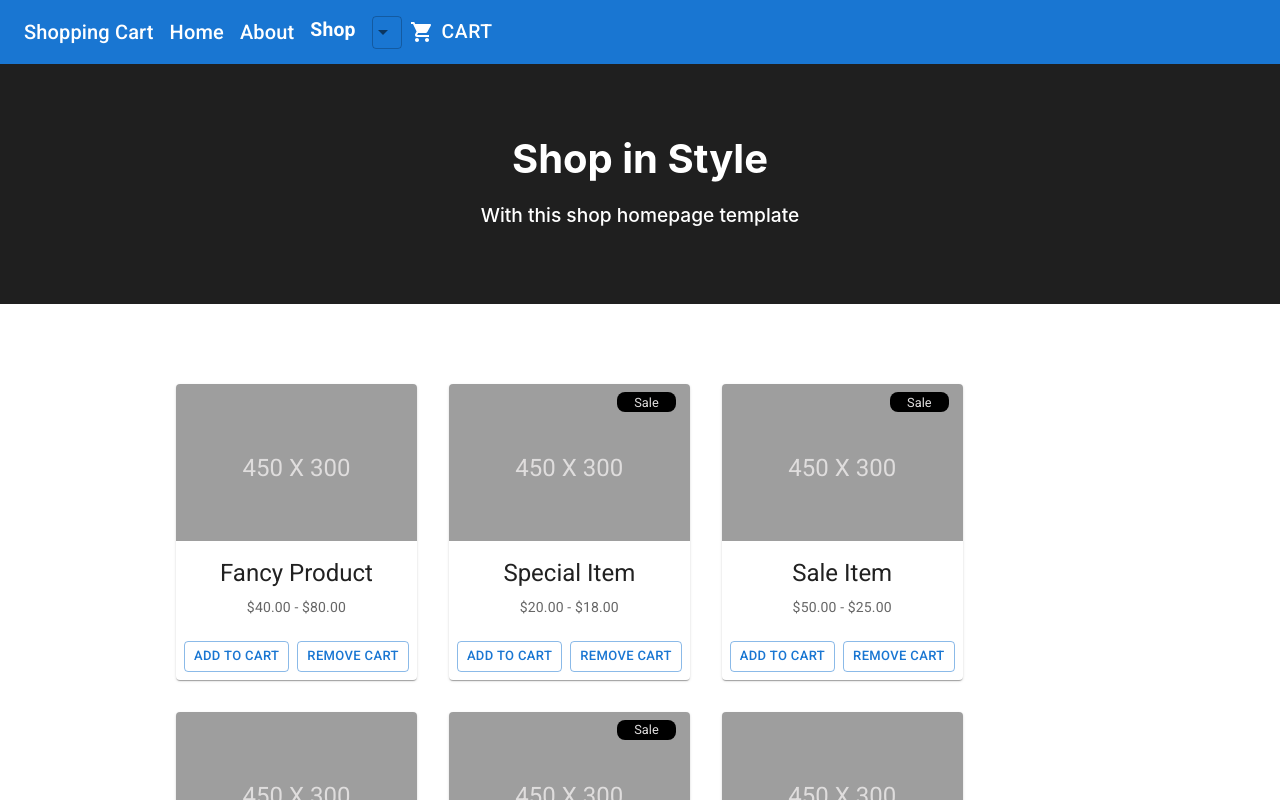
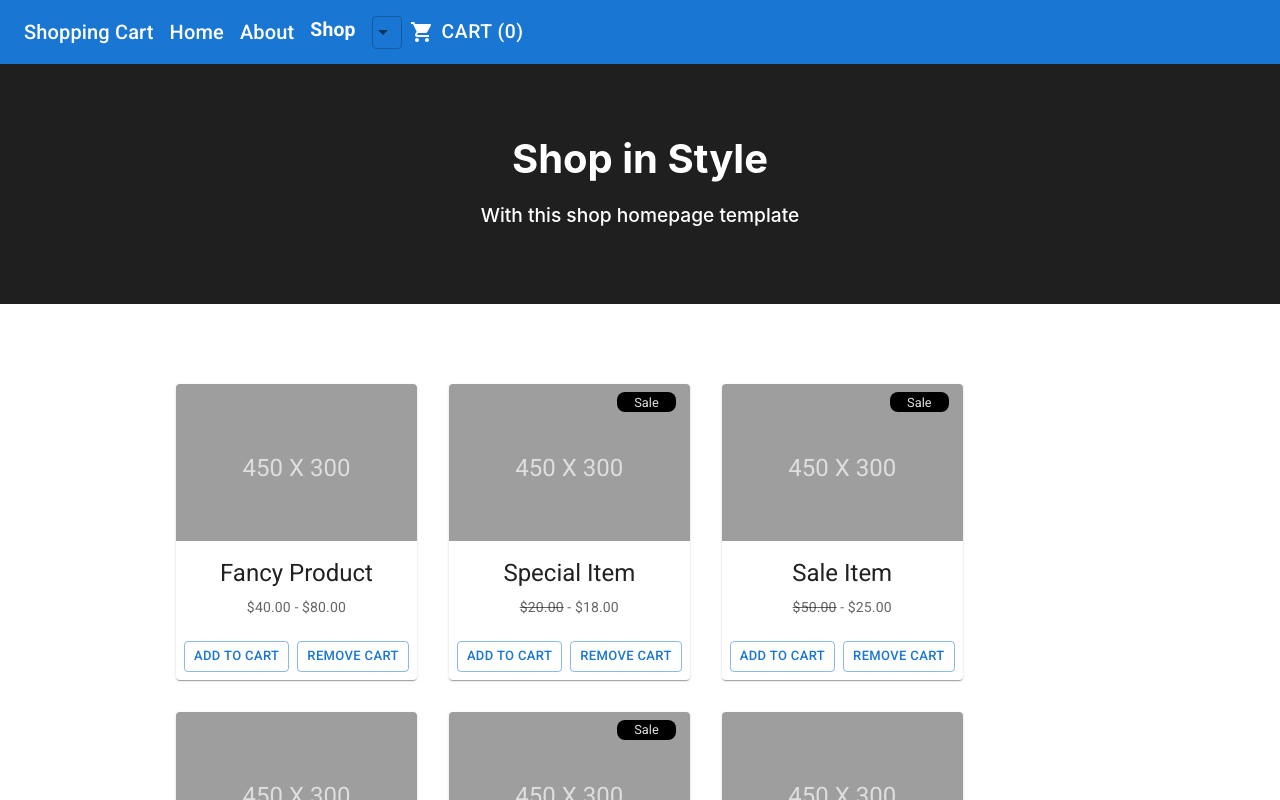
Before and after one commit to Lokesh-Kanna/Guvi_Day-27_Shopping_Cart_Task, a React (Create React App) app: page / in a window 1280 px wide. Shown: the top 800 px of the page. Built offline with nearby package versions, Linux system fonts and the light colour scheme.

Commit message:
Added fully functioning add and remove from cart

```diff
--- a/src/App.js
+++ b/src/App.js
@@ -7,7 +7,6 @@ import CardActions from "@mui/material/CardActions";
 import CardContent from "@mui/material/CardContent";
 import Typography from '@mui/material/Typography';
 import { useState } from "react";
-import ShoppingCartIcon from '@mui/icons-material/ShoppingCart';
 
 function App() {
   const items = [
@@ -52,16 +51,23 @@ function App() {
       price2: "",
     },
   ];
+  const [cart, setCart] = useState(0);
+  const addtocart = () => {
+    setCart(cart + 1);
+  }
+  const removefromcart = () => {
+    setCart(cart-1);
+  }
   return (
     <div className="App">
-      <Navbar />
+      <Navbar cart={cart} />
       <Intro />
-      <Distributer items={items}/>
+      <Distributer items={items} addtocart={addtocart} removefromcart={removefromcart}/>
     </div>
   );
 }
 
-function Distributer({items}) {
+function Distributer({items, addtocart, removefromcart}) {
   return (
       <div id="cardbox">
         {items.map((item) => {
@@ -70,6 +76,8 @@ function Distributer({items}) {
                 product={item.product}
                 price1={item.price1}
                 price2={item.price2}
+                addtocart={addtocart}
+                removefromcart={removefromcart}
                 />
           )
         })}
@@ -77,8 +85,8 @@ function Distributer({items}) {
   )
 }
 
-function Items({product, price1, price2}) {
-  const [cart, setCart] = useState(0);
+function Items({product, price1, price2, addtocart, removefromcart}) {
+
   const sale = product == "Sale Item" || product == "Special Item"  ? true : false;
   const style = { visibility: sale ? "block" : "hidden" }
   return (
@@ -95,19 +103,19 @@ function Items({product, price1, price2}) {
             {product}
           </Typography>
           <Typography variant="body2" color="text.secondary">
-            {price1} - {price2}
+            {sale ? <><span style={{textDecoration : "line-through"}}>{price1}</span> - {price2}</> : `${price1} - ${price2}`}
           </Typography>
         </CardContent>
         <CardActions>
           <Button
             size="small"
             variant="outlined"
-            onClick = {() => setCart(cart + 1)}
+            onClick = {() => addtocart()}
             >Add to cart</Button>
           <Button
             size="small"
             variant="outlined"
-            onClick = {() => setCart(cart - 1)}
+            onClick = {() => removefromcart()}
             >Remove  cart</Button>
         </CardActions>
       </Card>
--- a/src/Navbar.js
+++ b/src/Navbar.js
@@ -7,7 +7,7 @@ import MenuItem from '@mui/material/MenuItem';
 import Button from '@mui/material/Button';
 import ShoppingCartIcon from '@mui/icons-material/ShoppingCart';
 
-export function Navbar() {
+export function Navbar({cart}) {
   return (
     <AppBar position="static">
       <Toolbar>
@@ -35,7 +35,7 @@ export function Navbar() {
         <div>
         <Button style={{color: "white"}}>
           <ShoppingCartIcon />
-          Cart</Button>
+          Cart ({cart})</Button>
         </div>
       </Toolbar>
     </AppBar>
```
